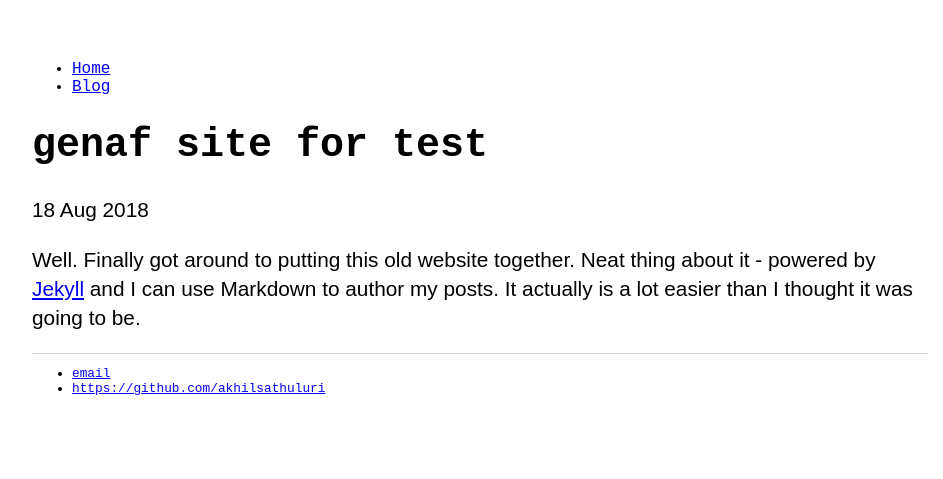
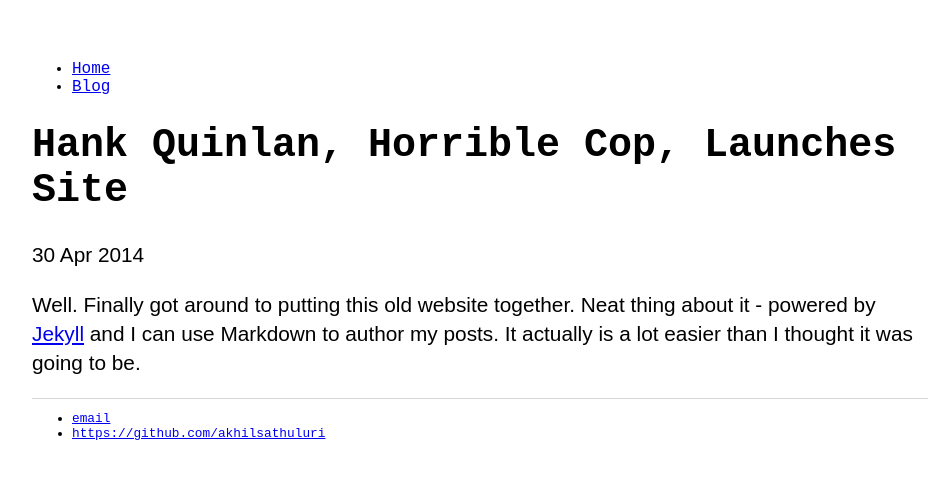
Before and after one commit to akhilsathuluri/akhilsathuluri.github.io, a Jekyll site: the page built from _posts/2014-04-30-hank-quinlan-site-launched.md, in a window 1280 px wide. Shown: the top 479 px of the page, without its empty margins (160-1103 px from the left). Built offline with Jekyll 4.4.1, drawn with Linux system fonts in a browser that asks for light colours.

Commit message:
using example

```diff
--- a/_posts/2018-08-18-firsttestpost.md
+++ b/_posts/2014-04-30-hank-quinlan-site-launched.md
@@ -1,7 +1,7 @@
 ---
 layout: post
-title: "genaf site for test"
-date: 2018-08-18
+title: "Hank Quinlan, Horrible Cop, Launches Site"
+date: 2014-04-30
 ---
 
 Well. Finally got around to putting this old website together. Neat thing about it - powered by [Jekyll](http://jekyllrb.com) and I can use Markdown to author my posts. It actually is a lot easier than I thought it was going to be.
```
